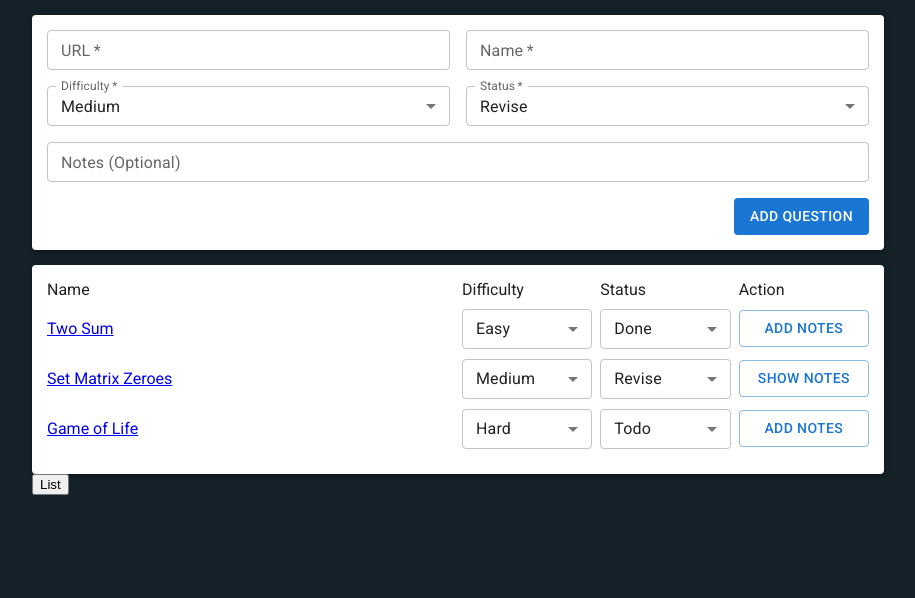
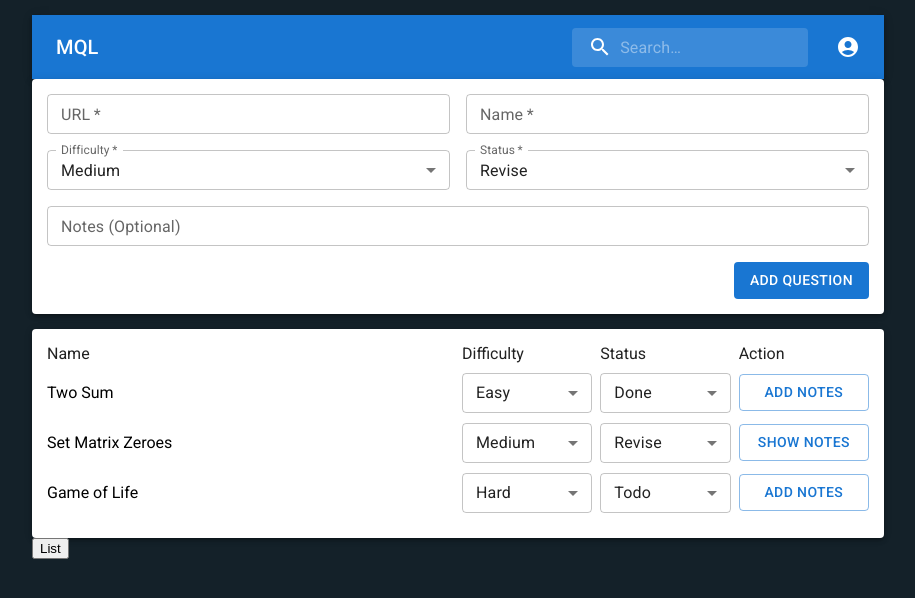
Before and after one commit to Prashant2303/mql, a React (Create React App) app: page / in a window 1280 px wide. Shown: the top 598 px of the page, without its empty margins (182-1097 px from the left). Built offline with nearby package versions, Linux system fonts and the light colour scheme.

Commit message:
Added uuid and AppBar

```diff
--- a/package.json
+++ b/package.json
@@ -5,6 +5,7 @@
   "dependencies": {
     "@emotion/react": "^11.9.0",
     "@emotion/styled": "^11.8.1",
+    "@mui/icons-material": "5.6.2",
     "@mui/material": "^5.6.2",
     "@testing-library/jest-dom": "^5.16.4",
     "@testing-library/react": "^13.1.1",
--- a/src/App.css
+++ b/src/App.css
@@ -3,3 +3,8 @@
   margin-top: 15px;
   /* border: 2px solid blue; */
 }
+
+a {
+  color: black;
+  text-decoration: none;
+}
--- a/src/App.js
+++ b/src/App.js
@@ -3,7 +3,8 @@
 import { Container } from '@mui/material';
 import AddQuestion from './components/AddQuestion';
 import List from './components/List';
-
+import PrimarySearchAppBar from './components/AppBar';
+import { v4 as uuidv4 } from 'uuid';
 function App() {
 
   let questions = [
@@ -39,12 +40,15 @@
   const [list, setList] = useState(questions);
 
   const addQuestion = (question) => {
-    question.id = questions.length + 1;
+    question.id = uuidv4();
+    question.date = new Date();
+    console.log(question);
     setList([question, ...list]);
   }
 
   return (
     <Container className="App" maxWidth="md">
+      <PrimarySearchAppBar />
       <AddQuestion addQuestion={addQuestion} />
       <List questions={list} />
       <button onClick={()=>console.log('Array', list)}>List</button>
--- /dev/null
+++ b/src/components/AppBar.js
@@ -0,0 +1,186 @@
+import * as React from 'react';
+import { styled, alpha } from '@mui/material/styles';
+import AppBar from '@mui/material/AppBar';
+import Box from '@mui/material/Box';
+import Toolbar from '@mui/material/Toolbar';
+import IconButton from '@mui/material/IconButton';
+import Typography from '@mui/material/Typography';
+import InputBase from '@mui/material/InputBase';
+import MenuItem from '@mui/material/MenuItem';
+import Menu from '@mui/material/Menu';
+import SearchIcon from '@mui/icons-material/Search';
+import AccountCircle from '@mui/icons-material/AccountCircle';
+import MoreIcon from '@mui/icons-material/MoreVert';
+
+const Search = styled('div')(({ theme }) => ({
+    position: 'relative',
+    borderRadius: theme.shape.borderRadius,
+    backgroundColor: alpha(theme.palette.common.white, 0.15),
+    '&:hover': {
+        backgroundColor: alpha(theme.palette.common.white, 0.25),
+    },
+    marginRight: theme.spacing(2),
+    marginLeft: 0,
+    width: '100%',
+    [theme.breakpoints.up('sm')]: {
+        marginLeft: theme.spacing(3),
+        width: 'auto',
+    },
+}));
+
+const SearchIconWrapper = styled('div')(({ theme }) => ({
+    padding: theme.spacing(0, 2),
+    height: '100%',
+    position: 'absolute',
+    pointerEvents: 'none',
+    display: 'flex',
+    alignItems: 'center',
+    justifyContent: 'center',
+}));
+
+const StyledInputBase = styled(InputBase)(({ theme }) => ({
+    color: 'inherit',
+    '& .MuiInputBase-input': {
+        padding: theme.spacing(1, 1, 1, 0),
+        // vertical padding + font size from searchIcon
+        paddingLeft: `calc(1em + ${theme.spacing(4)})`,
+        transition: theme.transitions.create('width'),
+        width: '100%',
+        [theme.breakpoints.up('md')]: {
+            width: '20ch',
+        },
+    },
+}));
+
+export default function PrimarySearchAppBar() {
+    const [anchorEl, setAnchorEl] = React.useState(null);
+    const [mobileMoreAnchorEl, setMobileMoreAnchorEl] = React.useState(null);
+
+    const isMenuOpen = Boolean(anchorEl);
+    const isMobileMenuOpen = Boolean(mobileMoreAnchorEl);
+
+    const handleProfileMenuOpen = (event) => {
+        setAnchorEl(event.currentTarget);
+    };
+
+    const handleMobileMenuClose = () => {
+        setMobileMoreAnchorEl(null);
+    };
+
+    const handleMenuClose = () => {
+        setAnchorEl(null);
+        handleMobileMenuClose();
+    };
+
+    const handleMobileMenuOpen = (event) => {
+        setMobileMoreAnchorEl(event.currentTarget);
+    };
+
+    const menuId = 'primary-search-account-menu';
+    const renderMenu = (
+        <Menu
+            anchorEl={anchorEl}
+            anchorOrigin={{
+                vertical: 'top',
+                horizontal: 'right',
+            }}
+            id={menuId}
+            keepMounted
+            transformOrigin={{
+                vertical: 'top',
+                horizontal: 'right',
+            }}
+            open={isMenuOpen}
+            onClose={handleMenuClose}
+        >
+            <MenuItem onClick={handleMenuClose}>Profile</MenuItem>
+            <MenuItem onClick={handleMenuClose}>My account</MenuItem>
+        </Menu>
+    );
+
+    const mobileMenuId = 'primary-search-account-menu-mobile';
+    const renderMobileMenu = (
+        <Menu
+            anchorEl={mobileMoreAnchorEl}
+            anchorOrigin={{
+                vertical: 'top',
+                horizontal: 'right',
+            }}
+            id={mobileMenuId}
+            keepMounted
+            transformOrigin={{
+                vertical: 'top',
+                horizontal: 'right',
+            }}
+            open={isMobileMenuOpen}
+            onClose={handleMobileMenuClose}
+        >
+            <MenuItem onClick={handleProfileMenuOpen}>
+                <IconButton
+                    size="large"
+                    aria-label="account of current user"
+                    aria-controls="primary-search-account-menu"
+                    aria-haspopup="true"
+                    color="inherit"
+                >
+                    <AccountCircle />
+                </IconButton>
+                <p>Profile</p>
+            </MenuItem>
+        </Menu>
+    );
+
+    return (
+        <Box sx={{ flexGrow: 1 }}>
+            <AppBar position="static">
+                <Toolbar>
+                    <Typography
+                        variant="h6"
+                        // noWrap
+                        component="div"
+                        sx={{ display: { sm: 'block' } }}
+                    >
+                        MQL
+                    </Typography>
+                    <Box sx={{ flexGrow: 1 }} />
+                    <Search>
+                        <SearchIconWrapper>
+                            <SearchIcon />
+                        </SearchIconWrapper>
+                        <StyledInputBase
+                            placeholder="Search…"
+                            inputProps={{ 'aria-label': 'search' }}
+                        />
+                    </Search>
+                    <Box sx={{ display: { xs: 'none', md: 'flex' } }}>
+                        <IconButton
+                            size="large"
+                            edge="end"
+                            aria-label="account of current user"
+                            aria-controls={menuId}
+                            aria-haspopup="true"
+                            onClick={handleProfileMenuOpen}
+                            color="inherit"
+                        >
+                            <AccountCircle />
+                        </IconButton>
+                    </Box>
+                    <Box sx={{ display: { xs: 'flex', md: 'none' } }}>
+                        <IconButton
+                            size="large"
+                            aria-label="show more"
+                            aria-controls={mobileMenuId}
+                            aria-haspopup="true"
+                            onClick={handleMobileMenuOpen}
+                            color="inherit"
+                        >
+                            <MoreIcon />
+                        </IconButton>
+                    </Box>
+                </Toolbar>
+            </AppBar>
+            {renderMobileMenu}
+            {renderMenu}
+        </Box>
+    );
+}
--- a/src/components/EditNote.js
+++ b/src/components/EditNote.js
@@ -8,7 +8,6 @@
     }
     const handleSubmit = () => {
         question.notes = note;
-        console.log('Note', note);
     }
     return (
         <Grid container justifyContent="flex-end">
--- a/src/components/Question.js
+++ b/src/components/Question.js
@@ -1,3 +1,4 @@
+import '../App.css';
 import React, { useState } from 'react';
 import { Grid, TextField, Button, MenuItem } from '@mui/material';
 import EditNote from './EditNote';
```
Also changed, not shown: 1 other file (tests, documents, lock files or other folders).
